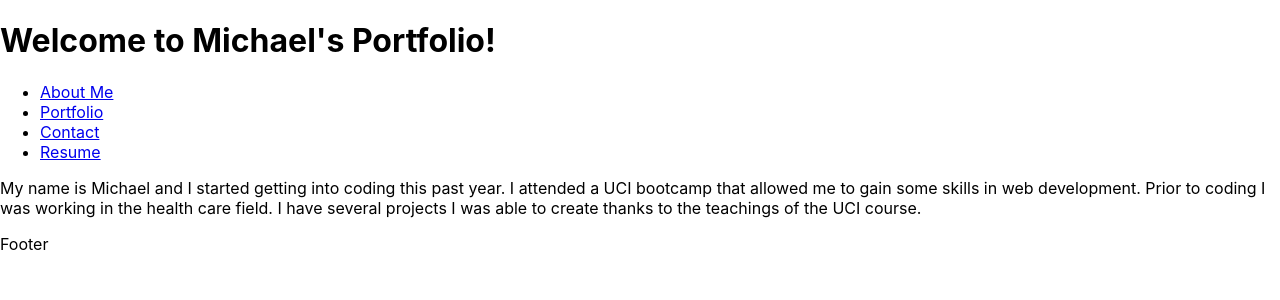
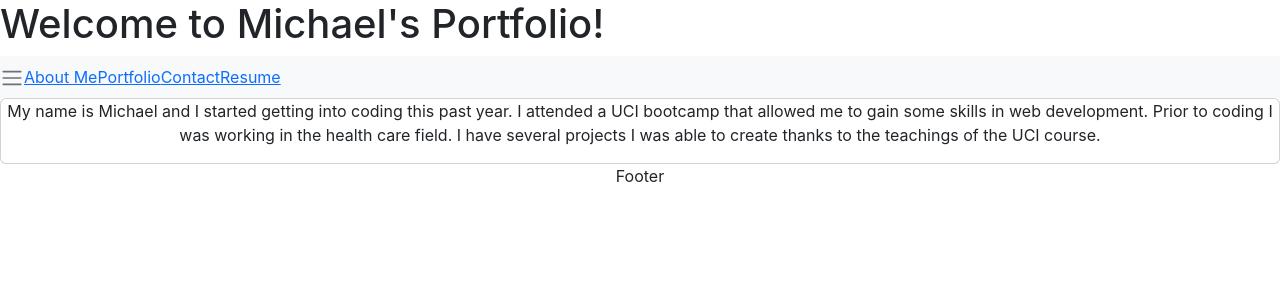
Before and after one commit to PintoDrop/portreact, a React (Create React App) app: page / in a window 1280 px wide. Shown: the top 300 px of the page. Built offline with nearby package versions, Linux system fonts and the light colour scheme.

Commit message:
working on header and nav

```diff
--- a/src/App.js
+++ b/src/App.js
@@ -8,6 +8,7 @@
 import Project from "./Pages/Project";
 import Contact from "./Pages/Contact";
 import Resume from "./Pages/Resume";
+import "bootstrap/dist/css/bootstrap.min.css";
 
 function App() {
   return (
--- a/src/components/Header.js
+++ b/src/components/Header.js
@@ -2,7 +2,7 @@
 
 function Header(props) {
   return (
-    <header className="flex-row text-center">
+    <header className="flex-row text-center" class="card-header">
       <h1>Welcome to Michael's Portfolio!</h1>
     </header>
   );
--- a/src/components/Nav.js
+++ b/src/components/Nav.js
@@ -1,38 +1,32 @@
 import React from "react";
 import {NavLink} from "react-router-dom";
+// import "bootstrap/dist/css/bootstrap.min.css";
 
 function Nav(props) {
   return (
- <nav class="navbar navbar-light bg-light">
-   <div class="container-fluid">
+    <nav class="navbar navbar-expand-lg navbar-light bg-light">
+      <div class="collapse navbar-collapse" id="navbarNav">
         <div class="navbar-header">
-
-       {/* <a class="navbar-brand" href="#">
-         Michael's Portfolio
-       </a> */}
+          <span class="navbar-toggler-icon"></span>
         </div>
-     <ul class="nav navbar-nav">
-       {/* <li class="active">
-         <a href="#">Home</a>
-       </li> */}
-       <li>
-        <NavLink to="/">About Me</NavLink>
+        <ul class="navbar-nav mr-auto">
+          <li class="nav-item active">
+            <NavLink class="nav-link" to="/">
+              About Me
+            </NavLink>
           </li>
-       <li>
+          <li class="nav-item">
             <NavLink to="/project">Portfolio</NavLink>
           </li>
-       <li>
+          <li class="nav-item">
             <NavLink to="/contact">Contact</NavLink>
           </li>
-       <li>
+          <li class="nav-item">
             <NavLink to="/resume">Resume</NavLink>
           </li>
         </ul>
       </div>
     </nav>
-
-
-
   );
 }
 
```
Lines whose indentation alone changed are shown as unchanged.
